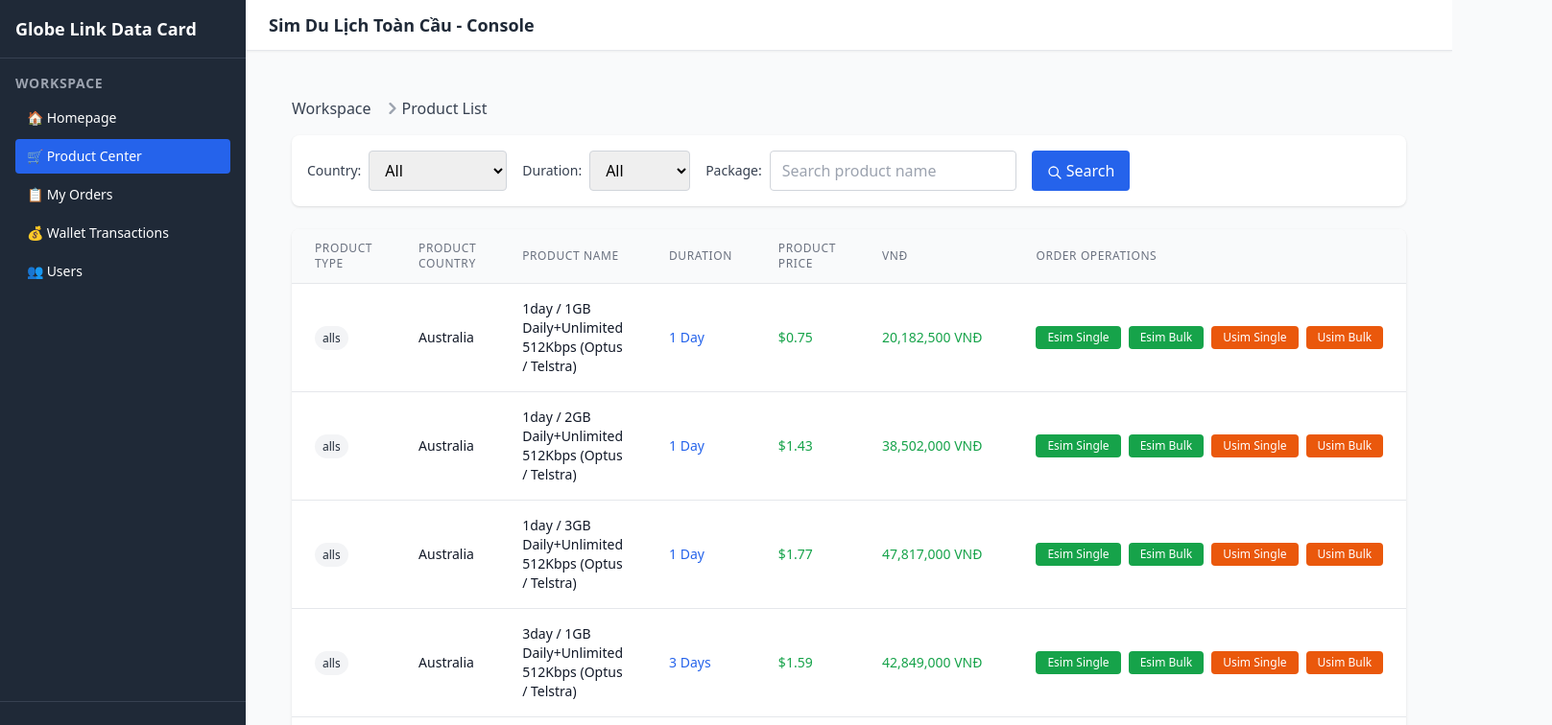
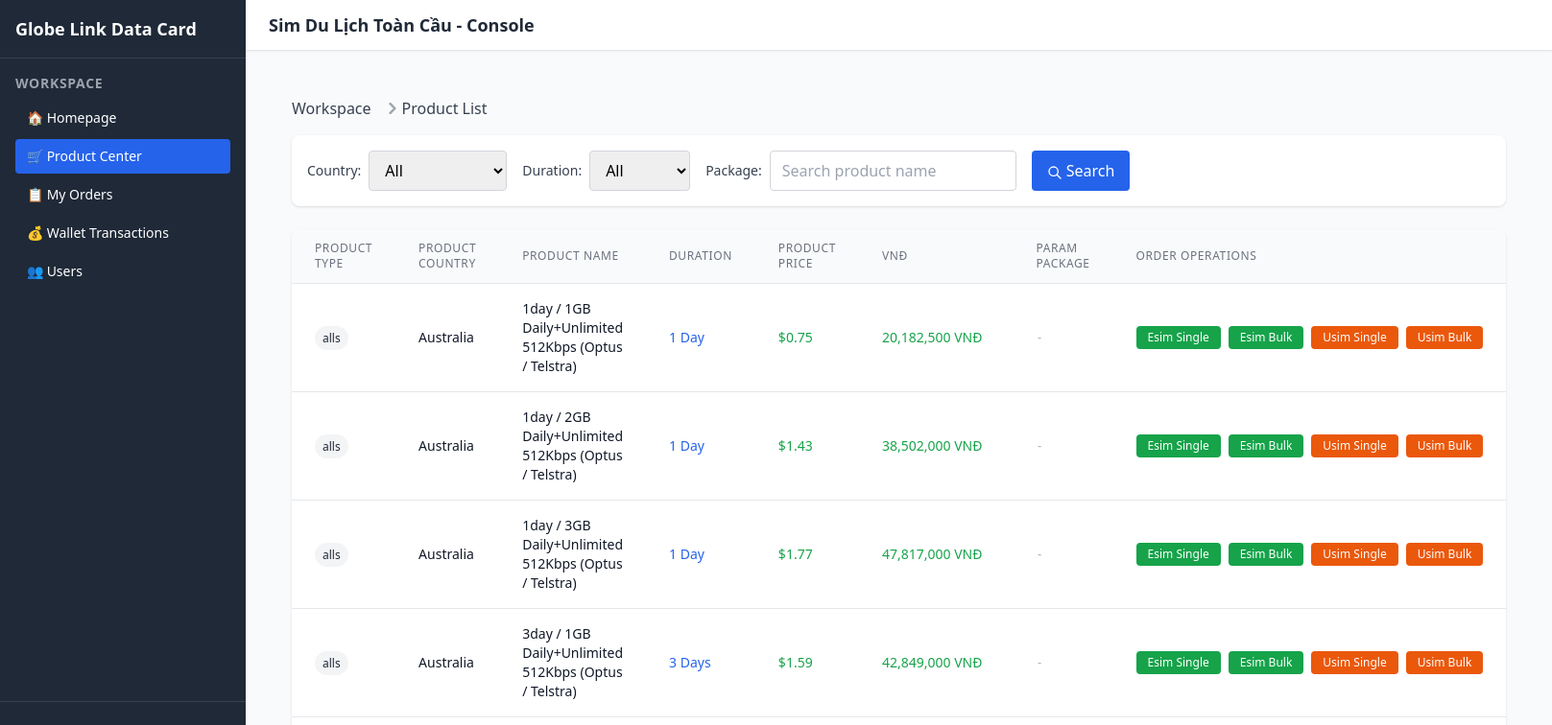
Before and after one commit to anhdv4/usim-web-clean, a Next.js app: page /products in a window 1280 px wide. Shown: the top 756 px of the page at 96% size, 1617 px wide, since content can reach past the window. Built offline with nearby package versions, Linux system fonts and the light colour scheme; sample sign-in values are in the browser's storage.

Commit message:
Add paramPackage column to products page for verification

```diff
--- a/app/products/page.tsx
+++ b/app/products/page.tsx
@@ -9,6 +9,16 @@
   }
 }
 
+// Product mapping for USIM param_package (same as webhook)
+const PRODUCT_MAPPING: { [key: string]: string } = {
+  "1day / 1GB Daily+Unlimited 512Kbps (CMHK/CTM/CMCC)": "322f692f3dd4437894b1"
+}
+
+// Helper function to get param_package from product name
+function getParamPackage(productName: string): string | undefined {
+  return PRODUCT_MAPPING[productName]
+}
+
 interface Product {
   id: string
   type: 'esim' | 'usim' | 'alls'
@@ -17,6 +27,7 @@
   price: number
   code: string
   duration: number
+  paramPackage?: string
 }
 
 export default function ProductsPage() {
@@ -174,7 +185,8 @@
               name: productName,
               price: parseFloat(item[3]) * 1.15,
               code: `PROD-${index}`,
-              duration: duration
+              duration: duration,
+              paramPackage: getParamPackage(productName)
             }
           })
           setProducts(transformedProducts)
@@ -487,6 +499,7 @@
               <th className="px-6 py-3 text-left text-xs font-medium text-gray-500 uppercase tracking-wider">Duration</th>
               <th className="px-6 py-3 text-left text-xs font-medium text-gray-500 uppercase tracking-wider">Product Price</th>
               <th className="px-6 py-3 text-left text-xs font-medium text-gray-500 uppercase tracking-wider">VNĐ</th>
+              <th className="px-6 py-3 text-left text-xs font-medium text-gray-500 uppercase tracking-wider">Param Package</th>
               <th className="px-6 py-3 text-left text-xs font-medium text-gray-500 uppercase tracking-wider">Order Operations</th>
             </tr>
           </thead>
@@ -505,6 +518,15 @@
                 <td className="px-6 py-4 whitespace-nowrap text-sm text-blue-600 font-medium">{product.duration} Day{product.duration > 1 ? 's' : ''}</td>
                 <td className="px-6 py-4 whitespace-nowrap text-sm text-green-600 font-medium">${product.price.toFixed(2)}</td>
                 <td className="px-6 py-4 whitespace-nowrap text-sm text-green-600 font-medium">{(product.price * 27000000).toLocaleString()} VNĐ</td>
+                <td className="px-6 py-4 whitespace-nowrap text-sm text-purple-600 font-mono text-xs">
+                  {product.paramPackage ? (
+                    <span className="bg-purple-50 px-2 py-1 rounded border">
+                      {product.paramPackage}
+                    </span>
+                  ) : (
+                    <span className="text-gray-400">-</span>
+                  )}
+                </td>
                 <td className="px-6 py-4 whitespace-nowrap text-sm space-x-2">
                   {(product.type === 'esim' || product.type === 'alls') && (
                     <>
```
